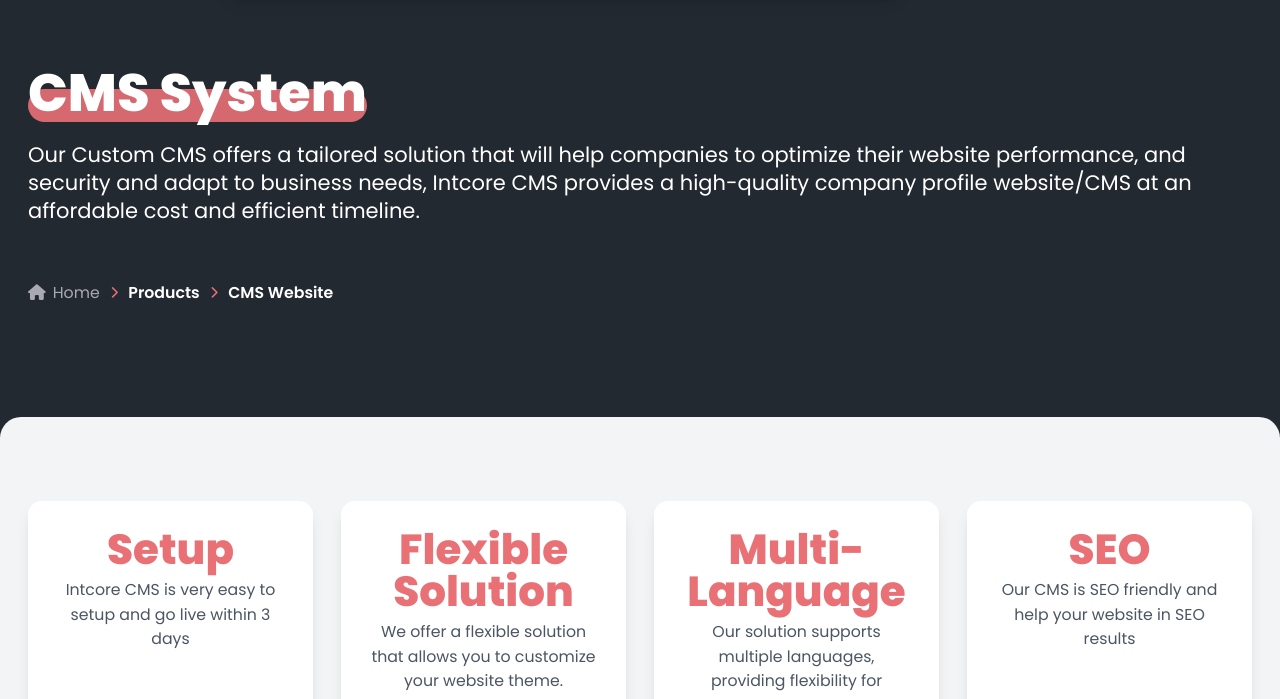
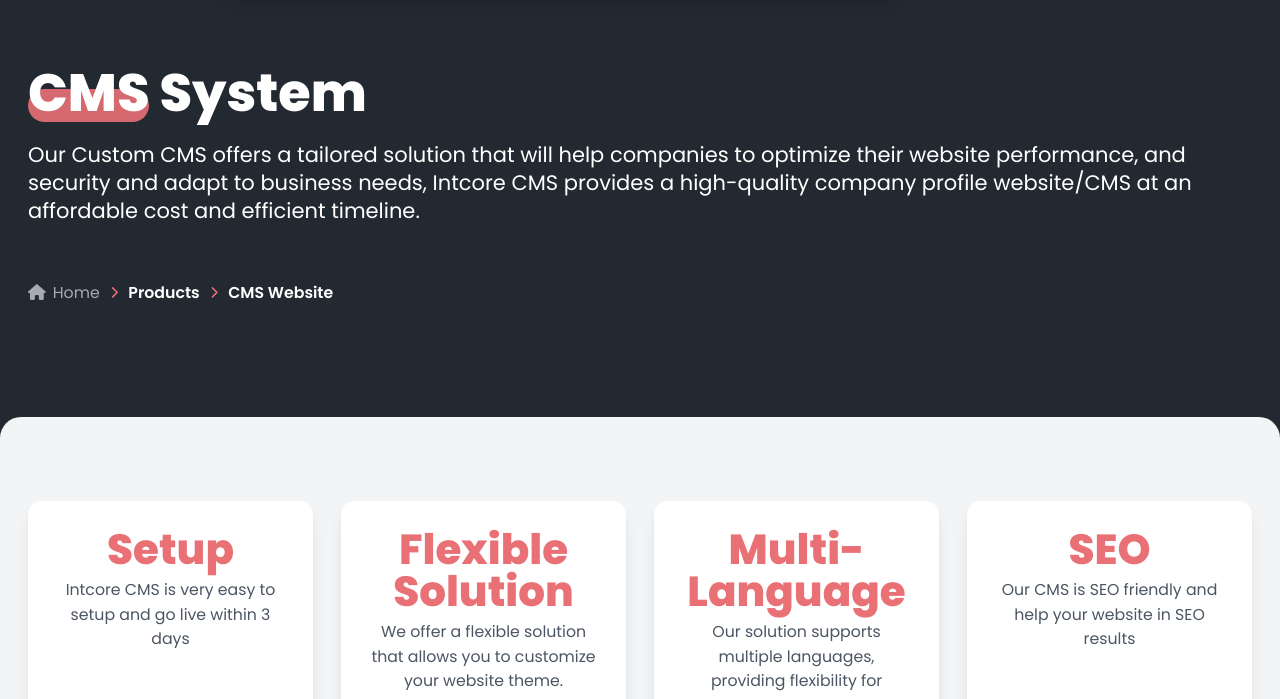
Before and after one commit to elshayeb0/IntcoreFinalSite, a website built with Vite: page cms.html in a window 1280 px wide. Shown: the part 101-800 px from the top of the page. Built offline with nearby package versions, Linux system fonts and the light colour scheme.

```diff
--- a/cms.html
+++ b/cms.html
@@ -168,7 +168,8 @@
                         <div class="text-left space-y-16">
                             <div>
                                 <h1>
-                                    <span class="highlight-underline text-white">CMS System</span>
+                                    <span class="highlight-underline text-white">CMS</span>
+                                    <span class=" text-white">System</span>
                                 </h1>
                                 <p class="mt-6 text-2xl text-white">
                                     Our Custom CMS offers a tailored solution that will help companies to optimize their website performance, and security and adapt to business needs, Intcore CMS provides a high-quality company profile website/CMS at an affordable cost and efficient timeline.
```
Also changed, not shown: public/style.css.
